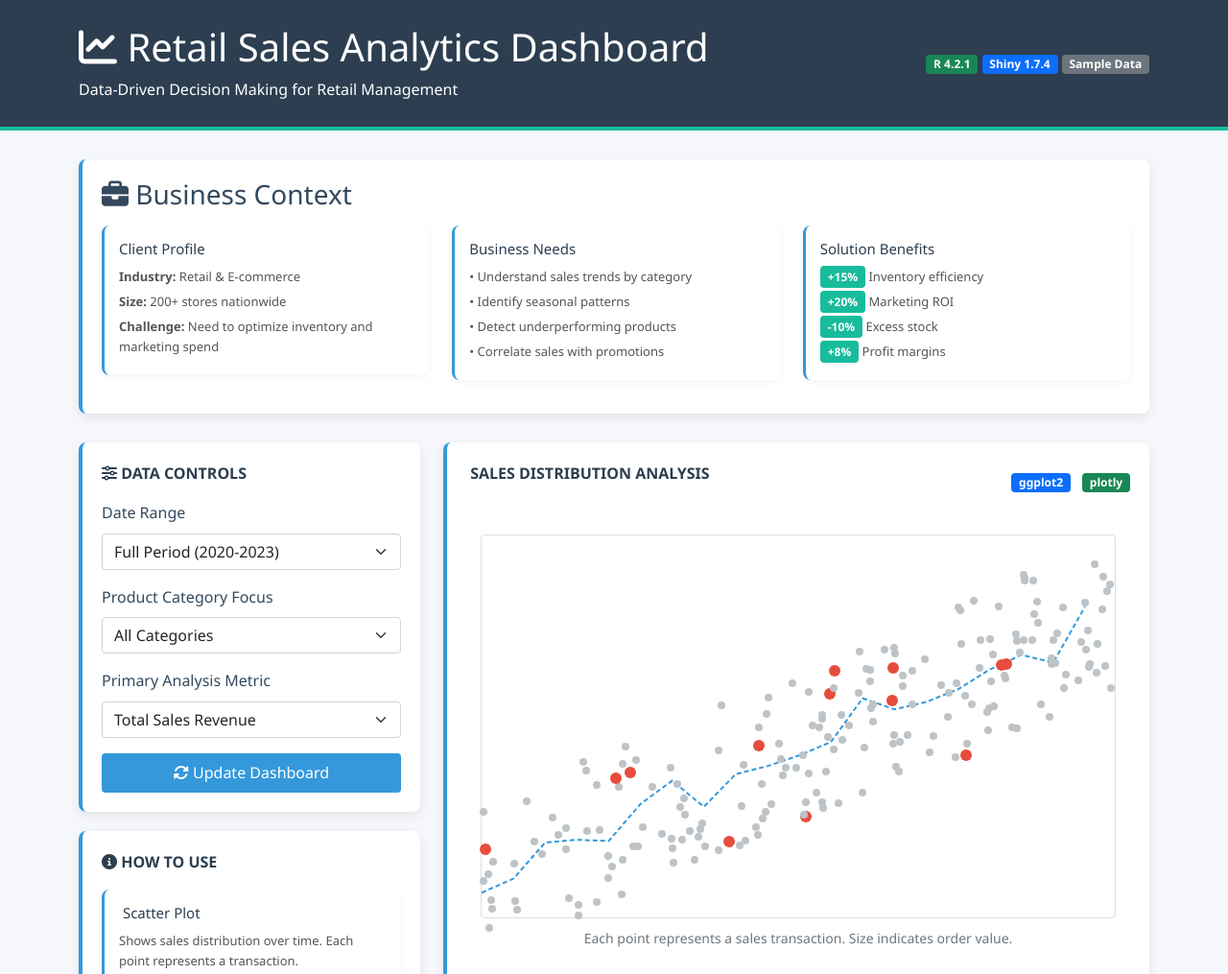
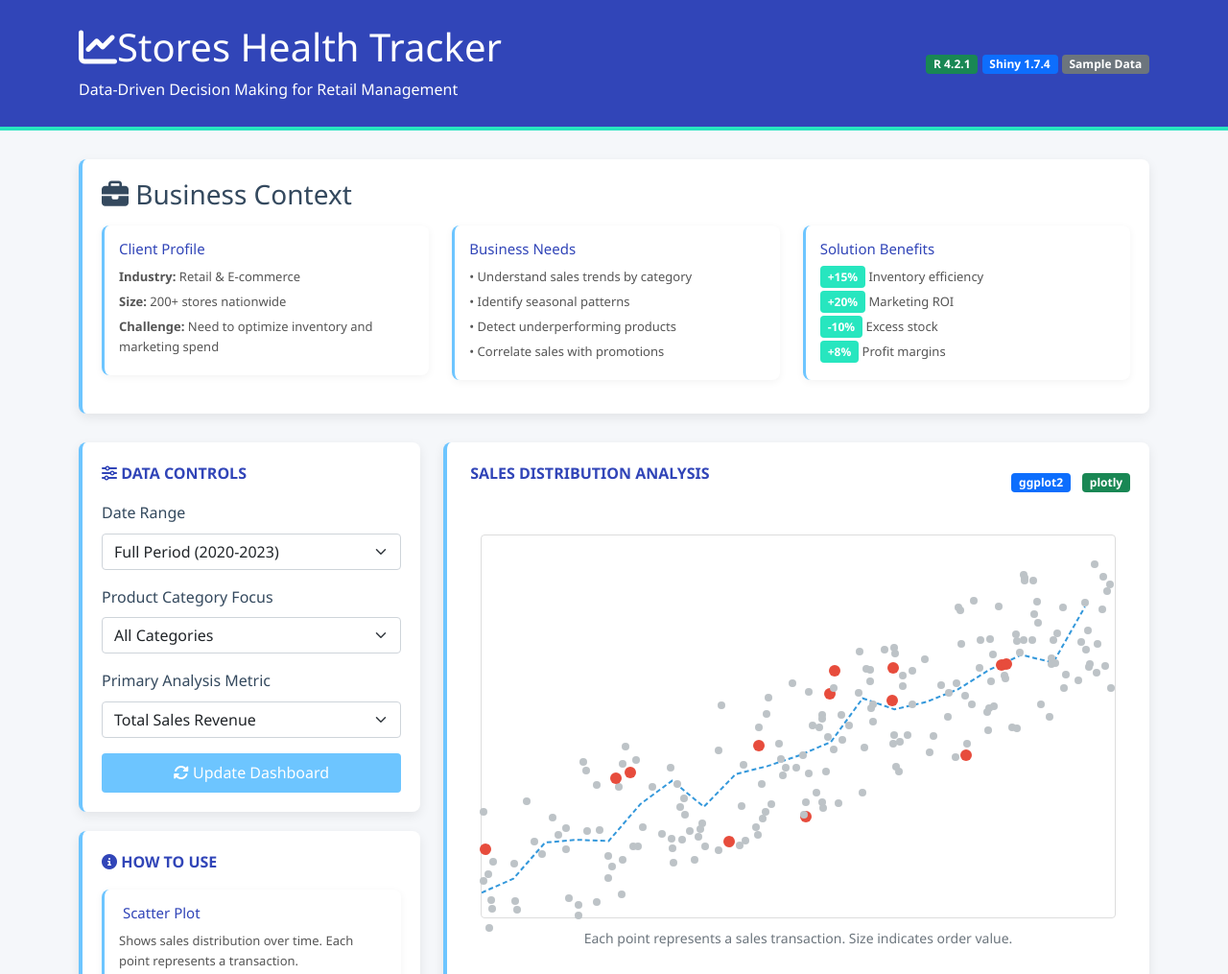
Before and after one commit to InsightsECO/Tenants-Stats, a plain HTML site: page index.html in a window 1280 px wide. Shown: the top 1015 px of the page at 96% size. Drawn offline with nearby package versions, Linux system fonts and the light colour scheme; some icons are missing.

Commit message:
Update index.html

```diff
--- a/index.html
+++ b/index.html
@@ -3,17 +3,17 @@
 <head>
     <meta charset="UTF-8">
     <meta name="viewport" content="width=device-width, initial-scale=1.0">
-    <title>Shopping Center Tanants Health | Powered by R Shiny</title>
+    <title>Shopping Center Tanants Health | Powered by Xgen</title>
     <link href="https://cdn.jsdelivr.net/npm/bootstrap@5.1.3/dist/css/bootstrap.min.css" rel="stylesheet">
     <style>
         :root {
-            --primary: #2c3e50;
-            --secondary: #3498db;
-            --success: #18bc9c;
+            --primary: #3145b8;
+            --secondary: #6dc5ff;
+            --success: #27e6bf;
             --danger: #e74c3c;
             --warning: #f39c12;
             --light: #ecf0f1;
-            --dark: #7b8a8b;
+            --dark: #cfcfcf;
         }
 
         body {
@@ -241,7 +241,7 @@
         <div class="container">
             <div class="row align-items-center">
                 <div class="col-md-8">
-                    <h1><i class="fas fa-chart-line"></i> Retail Sales Analytics Dashboard</h1>
+                    <h1><i class="fas fa-chart-line"></i>Stores Health Tracker</h1>
                     <p class="mb-0">Data-Driven Decision Making for Retail Management</p>
                 </div>
                 <div class="col-md-4 text-end">
```
